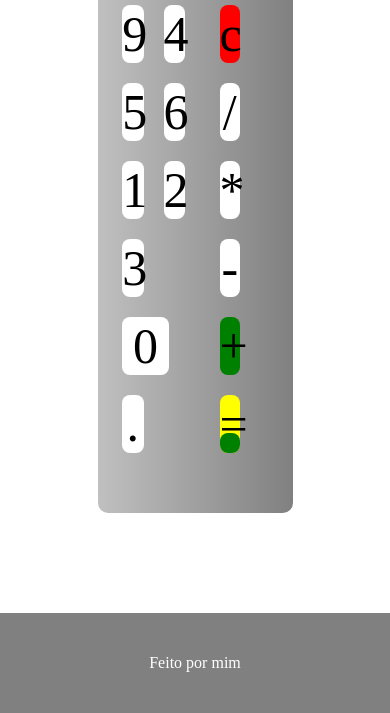
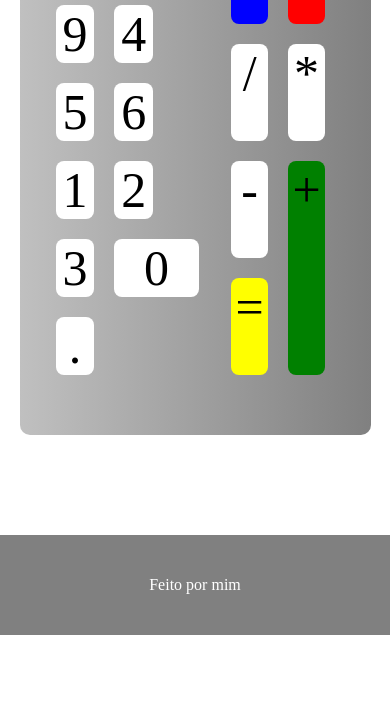
Before and after one commit to GabrielSantos198/JS-Projects, a plain HTML site: page CALCULADORA/index.html in a window 390 px wide. Shown: the part 350-1063 px from the top of the page. After the commit the page ends 985 px from the top, so only its background shows below. Drawn offline with Linux system fonts and the light colour scheme.

Commit message:
Tratando um pouco da Responsividade da Tabuada

```diff
--- a/CALCULADORA/style.css
+++ b/CALCULADORA/style.css
@@ -92,3 +92,15 @@ footer{
     margin-top: 100px;
     line-height: 100px;
 }
+
+
+/*
+ * Tratando a Responsividade em dispositivos de tela pequena.
+*/
+@media (max-width: 800px){
+
+    .estrutura{
+        width: 90%;
+    }
+
+}
```
